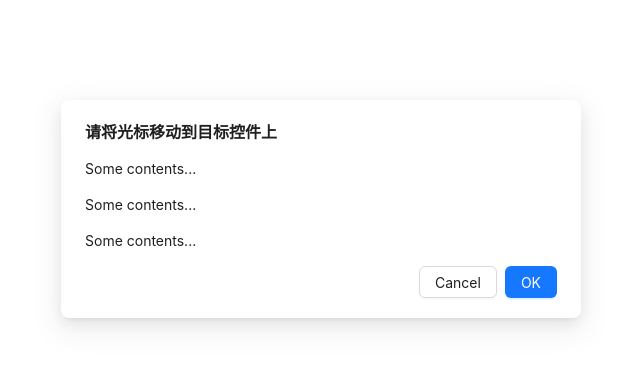
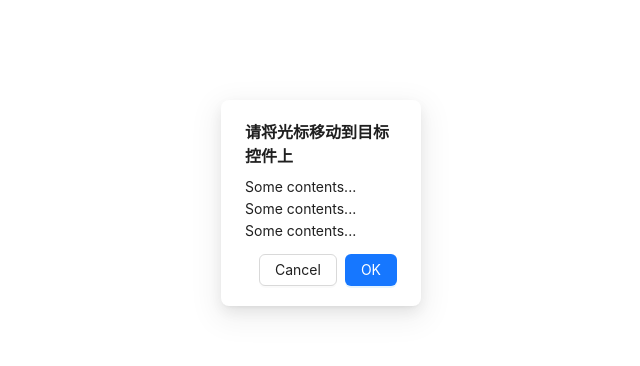
Before and after one commit to HHsomeHand/monkey-spyxx-lib, a React app: page / in a window 1280 px wide. Shown: the top 366 px of the page, without its empty margins (319-959 px from the left). Built offline with nearby package versions, Linux system fonts and the light colour scheme; the HTML template or start-up script is replaced by a standard one.

Commit message:
feat: UserSelectDialog 使其可以拖拽

```diff
--- a/src/components/Dialogs/UserSelectDialog/index.tsx
+++ b/src/components/Dialogs/UserSelectDialog/index.tsx
@@ -1,19 +1,22 @@
 import clsx from 'clsx';
-import React, {useState} from 'react';
+import React, {useEffect, useRef, useState} from 'react';
 import {memo} from "react";
 import {Modal} from "antd";
+import {makeDraggable} from "@/utils/makeDraggable.ts";
 
 interface UserSelectDialogProps {
     className?: string,
     onResult: (result: string) => void,
     title?: string,
+    width?: number,
 }
 
 export const UserSelectDialog = memo((
     props: UserSelectDialogProps
 ) => {
     const {
-        title: propsTitle = "请将光标移动到目标控件上"
+        title: propTitle = "请将光标移动到目标控件上",
+        width: propWidth = 200,
     } = props;
 
     const [isModalOpen, setIsModalOpen] = useState(true);
@@ -36,29 +39,46 @@ export const UserSelectDialog = memo((
 
     const classNames = {
         mask: `!bg-transparent`,
+        // content: `!px-4 !py-2`
     };
 
+    const containerRef = useRef<HTMLDivElement>(null);
+
+    useEffect(() => {
+        if (!containerRef.current) return;
+
+        let dialogEl = containerRef.current.querySelector('.ant-modal-content');
+
+        if (!dialogEl) return;
+
+        const {cancel} = makeDraggable(dialogEl as HTMLElement);
+
+        return cancel;
+    }, []);
+
     return (
-        <>
+        <div ref={containerRef}>
             <Modal
-                title={propsTitle}
-
-                className=""
+                title={propTitle}
 
                 classNames={classNames}
-                closable={false}
-                keyboard={false}
-                maskClosable={false}
+                closable={false} // 是否有关闭按钮
+                keyboard={false} // esc 是否退出
+                maskClosable={false} // 点击 mask 是否会关闭对话框
+
+                getContainer={false} // 挂载在当前节点
 
                 open={isModalOpen}
                 onOk={handleOk}
                 onCancel={handleCancel}
+
+                width={propWidth}
             >
                 <p>Some contents...</p>
                 <p>Some contents...</p>
                 <p>Some contents...</p>
             </Modal>
-        </>
+        </div>
     );
 });
 
```
